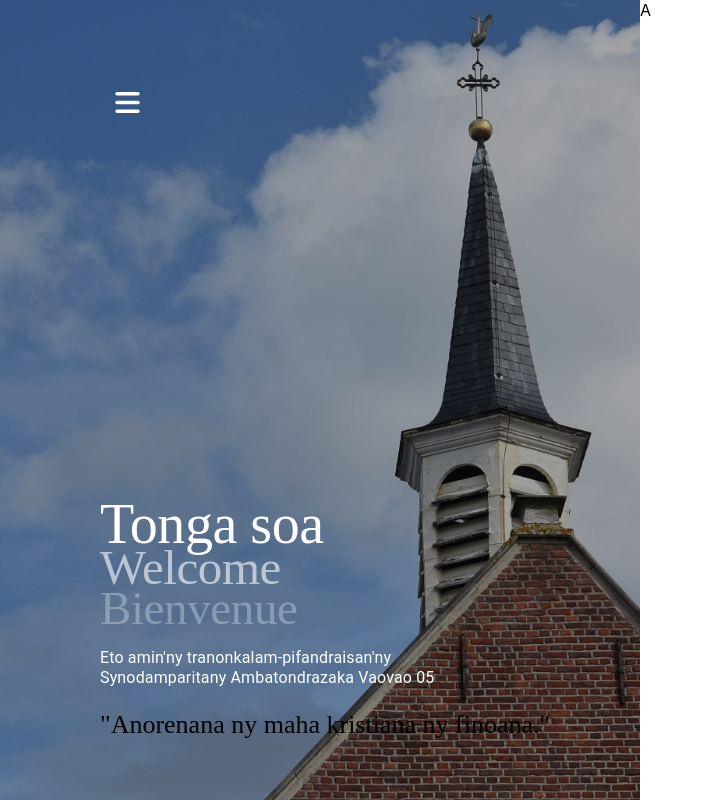
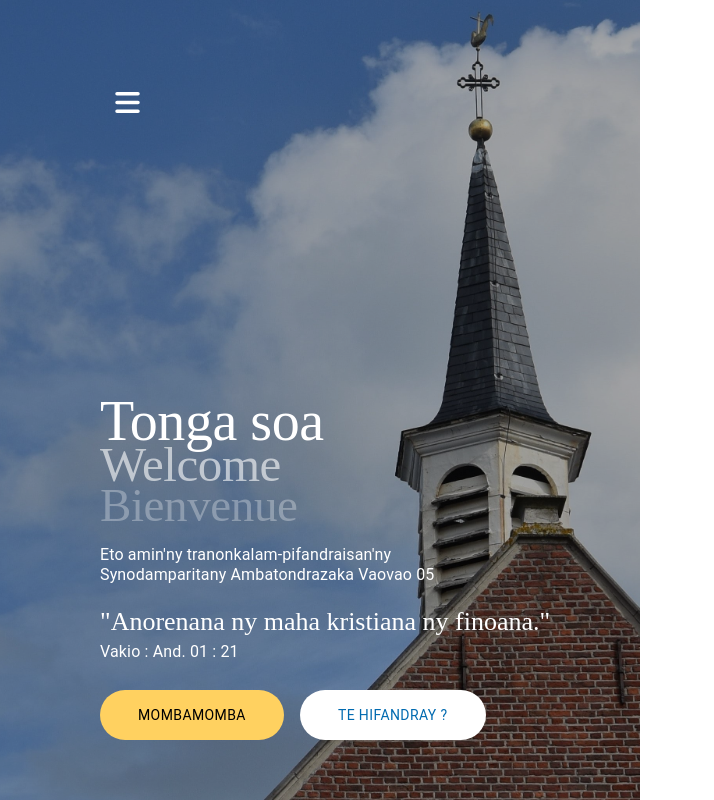
Before and after one commit to Dimby/spav05, a React (Create React App) app in the folder client/: page / in a window 1280 px wide. Shown: the whole page, without its empty margins (0-714 px from the left). Built offline with nearby package versions, Linux system fonts and the light colour scheme.

Commit message:
Finish left box home

```diff
--- a/client/src/Components/ButtonMenu.tsx
+++ b/client/src/Components/Button.tsx
@@ -1,12 +1,13 @@
 import React, { FC } from 'react'
-import { Button } from '@mui/material'
+import { Button as ButtonMUI } from '@mui/material'
 import { BsArrowRight } from 'react-icons/bs'
 import { motion } from 'framer-motion'
 import { Link, useResolvedPath, useMatch } from 'react-router-dom';
 
-interface ButtonMenuProps {
+interface ButtonProps {
     title: string;
     link: string;
+    color?: 'primary' | 'secondary' | 'default' | 'menuButton'
     onClick?: () => void
 }
 
@@ -24,21 +25,21 @@ const styles = {
     }
 }
 
-const ButtonMenu: FC<ButtonMenuProps> = ({ title, link, onClick }) => {
+const Button: FC<ButtonProps> = ({ title, link, color = 'primary', onClick }) => {
     const resolvedPath = useResolvedPath(link);
     const isActive = useMatch({ path: resolvedPath.pathname, end: true })
     return (
-        <Link to={link}>
-            <Button sx={{ ...styles.container, backgroundColor: isActive && 'rgb(255 255 255 / 48%)' }} color='menuButton' variant='contained' onClick={onClick}>
+        <Link className='link-button' to={link}>
+            <ButtonMUI sx={{ ...styles.container, backgroundColor: isActive && 'rgb(255 255 255 / 48%)' }} color={color} variant='contained' onClick={onClick}>
                 {title}
                 {isActive && (
                     <motion.div initial={{ x: -10, opacity: 0 }} animate={{ x: 0, opacity: 1 }} >
                         <BsArrowRight />
                     </motion.div>
                 )}
-            </Button>
+            </ButtonMUI>
         </Link>
     )
 }
 
-export default ButtonMenu
+export default Button
--- a/client/src/Components/Verse.tsx
+++ b/client/src/Components/Verse.tsx
@@ -1,3 +1,4 @@
+import { Typography } from '@mui/material'
 import { Box } from '@mui/system'
 import React, { FC } from 'react'
 import Title from './Title'
@@ -5,13 +6,15 @@ import Title from './Title'
 interface VerseProps {
     color?: 'primary' | 'secondary' | 'default' | string
     variant?: "h1" | "h2" | "h3" | "h4" | "subtitle1" | "h5" | "h6" | "subtitle2" | "body1" | "body2" | "caption" | "button" | "overline" | "inherit" | undefined
+    author?: string
     children: React.ReactNode
 }
 
-const Verse: FC<VerseProps> = ({ color = 'primary', variant = 'h3', children }) => {
+const Verse: FC<VerseProps> = ({ color = 'primary', variant = 'h3', author, children }) => {
     return (
         <Box>
             <Title type={variant} color={color}>"{children}"</Title>
+            <Typography variant='subtitle1'>{author}</Typography>
         </Box>
     )
 }
--- a/client/src/Pages/Accueil.tsx
+++ b/client/src/Pages/Accueil.tsx
@@ -1,14 +1,11 @@
 import React, { useState } from "react";
-import { Box, IconButton, Tooltip, Typography } from "@mui/material";
+import { Box, IconButton, Tooltip } from "@mui/material";
 import { motion } from "framer-motion";
 import { HiMenu, HiX } from "react-icons/hi";
 import { BrowserRouter } from "react-router-dom";
 import Bg01 from '../Assets/bg-01.jpg';
-import ButtonMenu from "../Components/ButtonMenu";
+import ButtonMenu from "../Components/Button";
 import Routes from "../Routes/Routes";
-import Title from "../Components/Title";
-import Welcome from "../Components/Welcome";
-import Verse from "../Components/Verse";
 
 const styles = {
     container: {
@@ -42,7 +39,11 @@ const styles = {
                     height: '100vh'
                 }
             }
-        }
+        },
+        'a.link-button': {
+            display: 'block',
+            textDecoration: 'none'
+        },
     },
     containerBurger: {
         padding: '60px 75px 60px 100px',
@@ -51,7 +52,6 @@ const styles = {
         },
         zIndex: 100,
         position: 'relative',
-        height: 'calc(100vh - 120px)'
     },
     buttonBurger: {
         color: '#FFFFFF',
@@ -65,10 +65,6 @@ const styles = {
         }
     },
     menuButton: {
-        'a': {
-            display: 'block',
-            textDecoration: 'none'
-        },
         'button': {
             display: 'inherit',
             marginBottom: '10px'
@@ -84,19 +80,19 @@ const Accueil = () => {
     const tooltipMenu = (
         <Box sx={styles.menuButton}>
             <motion.div initial={{ x: -50, opacity: 0 }} animate={{ x: 0, opacity: 1 }} transition={{ duration: 0.3 }} >
-                <ButtonMenu title='Fandraisana' link='/' onClick={() => setWidthBox('100%')} />
+                <ButtonMenu color="menuButton" title='Fandraisana' link='/' onClick={() => setWidthBox('100%')} />
             </motion.div>
             <motion.div initial={{ x: -100, opacity: 0 }} animate={{ x: 0, opacity: 1 }} transition={{ duration: 0.3 }} >
-                <ButtonMenu title='Mombamomba' link='/aboutUs' onClick={() => setWidthBox('55%')} />
+                <ButtonMenu color="menuButton" title='Mombamomba' link='/aboutUs' onClick={() => setWidthBox('55%')} />
             </motion.div>
             <motion.div initial={{ x: -20, opacity: 0 }} animate={{ x: 0, opacity: 1 }} transition={{ duration: 0.3 }} >
-                <ButtonMenu title='Faritra' link='/areas' onClick={() => setWidthBox('55%')} />
+                <ButtonMenu color="menuButton" title='Faritra' link='/areas' onClick={() => setWidthBox('55%')} />
             </motion.div>
             <motion.div initial={{ x: -100, opacity: 0 }} animate={{ x: 0, opacity: 1 }} transition={{ duration: 0.3 }} >
-                <ButtonMenu title='Sary' link='/albums' onClick={() => setWidthBox('55%')} />
+                <ButtonMenu color="menuButton" title='Sary' link='/albums' onClick={() => setWidthBox('55%')} />
             </motion.div>
             <motion.div initial={{ x: -30, opacity: 0 }} animate={{ x: 0, opacity: 1 }} transition={{ duration: 0.3 }} >
-                <ButtonMenu title='Fifandraisana' link='/contactUs' onClick={() => setWidthBox('55%')} />
+                <ButtonMenu color="menuButton" title='Fifandraisana' link='/contactUs' onClick={() => setWidthBox('55%')} />
             </motion.div>
         </Box>
     )
@@ -108,7 +104,7 @@ const Accueil = () => {
                     <motion.div className="first-box" initial={{ width: '100%' }} animate={{ width: widthBox }}>
                         <div className="box-blur">
                             <Box
-                                sx={{ ...styles.containerBurger, backgroundColor: collapsed ? '#000000b3' : 'transparent' }}
+                                sx={{ ...styles.containerBurger, backgroundColor: collapsed ? '#000000b3' : 'transparent', height: !collapsed ? 'calc(50vh - 120px)' : 'calc(100vh - 120px)' }}
                                 onClick={(e: any) => {
                                     e.stopPropagation()
                                     if (collapsed) {
@@ -139,7 +135,7 @@ const Accueil = () => {
                         </div>
                     </motion.div>
                     <Box className="second-box">
-                        <Routes />
+                        <Routes onClickHome={() => setWidthBox('55%')} />
                     </Box>
                 </Box>
             </BrowserRouter>
--- a/client/src/Pages/Home.tsx
+++ b/client/src/Pages/Home.tsx
@@ -1,14 +1,20 @@
+import React, { FC } from 'react'
 import { Box, Typography } from '@mui/material'
-import React from 'react'
+import Button from '../Components/Button'
 import Verse from '../Components/Verse'
 import Welcome from '../Components/Welcome'
+
+interface HomeProps {
+    onClickHome: () => void
+}
 
 const styles = {
     container: {
         '.left-boxHome': {
             display: 'flex',
             flexDirection: 'column-reverse'
-        }
+        },
+        color: "#FFFFFF"
     },
     welcomeSubtitle: {
         margin: '22px 0',
@@ -18,10 +24,17 @@ const styles = {
     leftContent: {
         alignItems: 'end',
         padding: '60px 75px 60px 100px',
+    },
+    buttonCTA: {
+        mt: 3,
+        'a': {
+            display: 'inline !important',
+            mr: 2
+        }
     }
 }
 
-const Home = () => {
+const Home: FC<HomeProps> = ({ onClickHome }) => {
     return (
         <Box className='mainContent' sx={styles.container}>
             <Box className='left-boxHome'>
@@ -31,7 +44,11 @@ const Home = () => {
                         Eto amin'ny tranonkalam-pifandraisan'ny <br />
                         Synodamparitany Ambatondrazaka Vaovao 05
                     </Typography>
-                    <Verse color='default'>Anorenana ny maha kristiana ny finoana.</Verse>
+                    <Verse color='default' author='Vakio : And. 01 : 21'>Anorenana ny maha kristiana ny finoana.</Verse>
+                    <Box sx={styles.buttonCTA}>
+                        <Button link='/aboutUs' color='secondary' title='Mombamomba' onClick={onClickHome} />
+                        <Button link='/contactUs' color='default' title='Te hifandray ?' onClick={onClickHome} />
+                    </Box>
                 </Box>
             </Box>
             <Box className='right-boxHome'>A</Box>
--- a/client/src/Routes/Routes.tsx
+++ b/client/src/Routes/Routes.tsx
@@ -1,4 +1,4 @@
-import React from "react";
+import React, { FC } from "react";
 import { Route, Routes as RoutesDOM } from 'react-router-dom';
 import AboutUs from "../Pages/AboutUs";
 import Albums from "../Pages/Albums";
@@ -6,11 +6,15 @@ import Areas from "../Pages/Areas";
 import Contact from "../Pages/Contact";
 import Home from "../Pages/Home";
 
-const Routes = () => {
+interface RoutesProps {
+    onClickHome: () => void
+}
+
+const Routes: FC<RoutesProps> = ({ onClickHome }) => {
 
     return (
         <RoutesDOM>
-            <Route path="/" element={<Home />} />
+            <Route path="/" element={<Home onClickHome={onClickHome} />} />
             <Route path="/aboutUs" element={<AboutUs />} />
             <Route path="/areas" element={<Areas />} />
             <Route path="/albums" element={<Albums />} />
--- a/client/src/index.tsx
+++ b/client/src/index.tsx
@@ -35,7 +35,7 @@ const theme = createTheme({
         },
         default: {
             main: '#FFFFFF',
-      contrastText: '#FFFFFF'
+            contrastText: '#000000'
         },
         menuButton: {
             main: '#FFFFFF'
@@ -46,23 +46,43 @@ const theme = createTheme({
             styleOverrides: {
                 // Name of the slot
                 root: ({ ownerState }) => ({
-          ...(ownerState.color === 'menuButton' && {
-            color: '#FFFFFF',
-            backgroundColor: '#ffffff1a',
-            ':hover': {
-              backgroundColor: '#ffffff4d'
-            }
-          }),
                     boxShadow: 'none',
                     fontSize: 14,
                     padding: '13px 38px',
                     borderRadius: '50px',
                     fontWeight: 400,
+                    '.MuiButton-containedSecondary': {
+                        color: 'red'
+                    },
+                    ...(ownerState.color === 'menuButton' && {
+                        color: '#FFFFFF',
+                        backgroundColor: '#ffffff1a',
+                        ':hover': {
+                            backgroundColor: '#ffffff4d',
+                            boxShadow: 'none',
+                        }
+                    }),
+                    ...(ownerState.color === 'default' && {
+                        color: '#006AB0',
                         ':hover': {
                             boxShadow: 'none',
-            backgroundColor: ownerState.color === 'menuButton' && '#ffffff4d'
-          },
-          color: ownerState.color === 'secondary' ? "#000000" : "#FFFFFF"
+                            backgroundColor: '#ffffffd9'
+                        }
+                    }),
+                    ...(ownerState.color === 'secondary' && {
+                        color: '#000000',
+                        ':hover': {
+                            boxShadow: 'none',
+                            backgroundColor: '#ffd160d9'
+                        }
+                    }),
+                    ...(ownerState.color === 'primary' && {
+                        color: '#FFFFFF',
+                        ':hover': {
+                            boxShadow: 'none',
+                            backgroundColor: '#006AB0d9'
+                        }
+                    }),
                 }),
             },
         },
```
Lines whose indentation alone changed are shown as unchanged.
